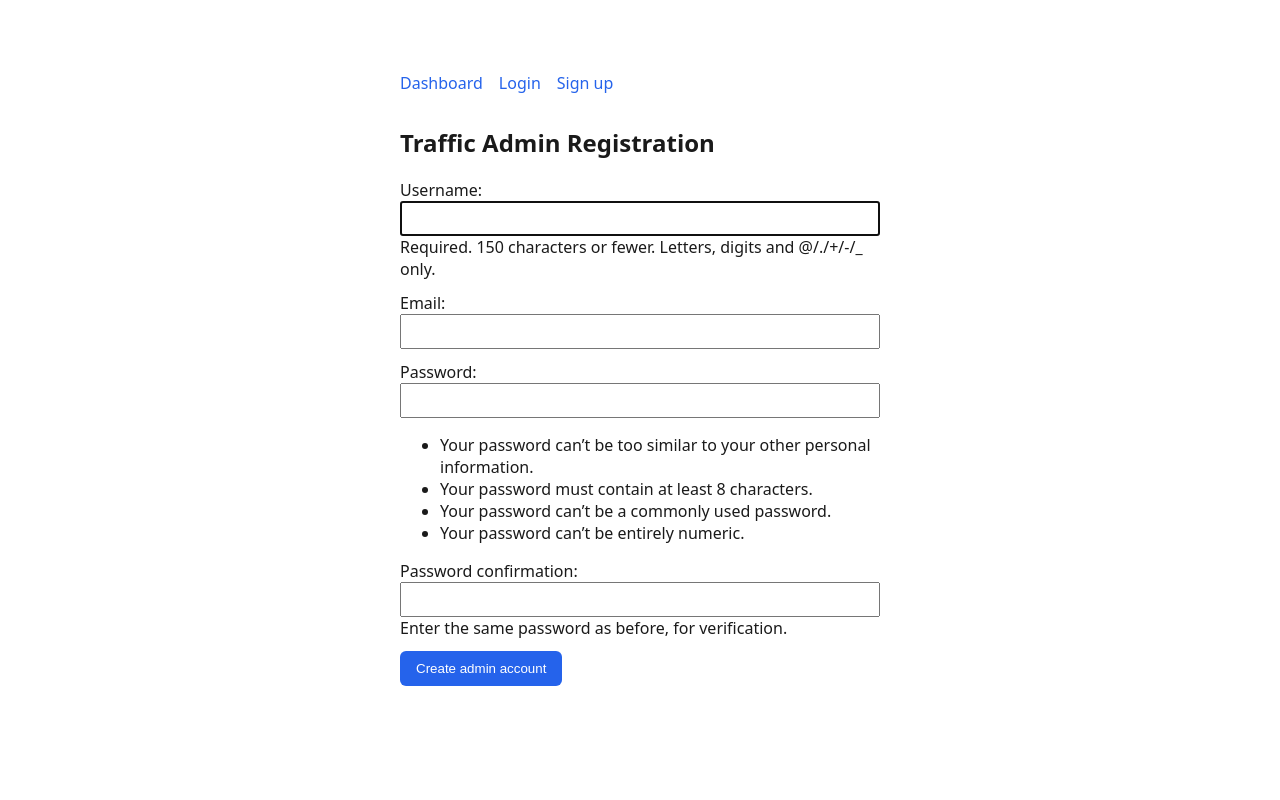
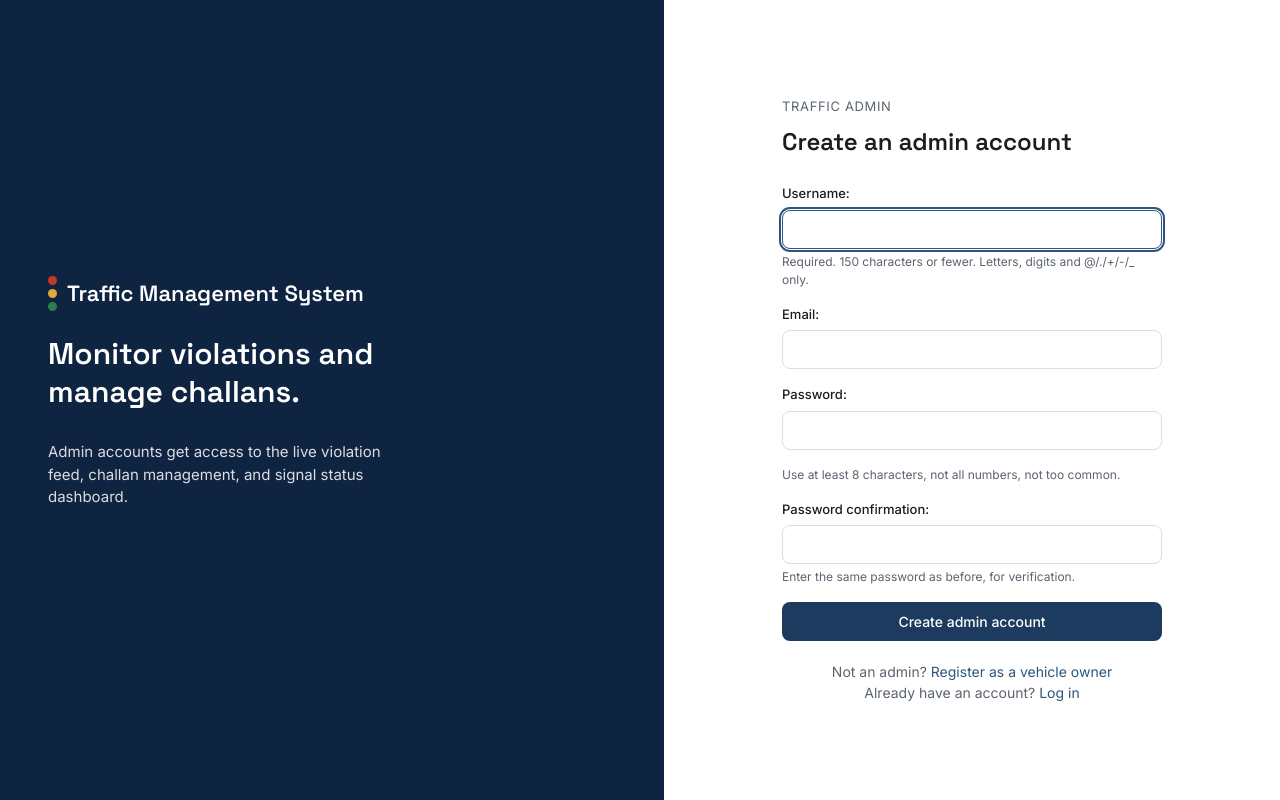
Before and after one commit to AnushkaParate/ml-traffic-system, a Django app: page /accounts/signup/admin/ in a window 1280 px wide. Run offline with Django 5.2, Linux system fonts and the light colour scheme.

Commit message:
feat: admin registrations for challan/signal_control, formal split-screen Ui

```diff
--- /dev/null
+++ b/Downloads/ml-traffic-system/static/css/styles.css
@@ -0,0 +1,144 @@
+@import url('https://fonts.googleapis.com/css2?family=Space+Grotesk:wght@500;600;700&family=Inter:wght@400;500;600&display=swap');
+
+:root {
+    --navy-900: #0F2440;
+    --navy-700: #1D3A5F;
+    --navy-500: #2C567F;
+    --amber-500: #E2A93D;
+    --amber-600: #C68A22;
+    --red-500: #C0392B;
+    --red-100: #FBEAE8;
+    --green-600: #2E7D53;
+    --green-100: #E8F4EE;
+    --neutral-50: #F5F6F7;
+    --neutral-100: #E9EBED;
+    --neutral-200: #DADDE1;
+    --neutral-600: #5B6470;
+    --neutral-900: #1A1D21;
+    --white: #FFFFFF;
+    --radius: 8px;
+}
+
+* { box-sizing: border-box; }
+
+body {
+    margin: 0;
+    font-family: 'Inter', sans-serif;
+    background: var(--neutral-50);
+    color: var(--neutral-900);
+    line-height: 1.5;
+}
+
+h1, h2, h3, .brand-name {
+    font-family: 'Space Grotesk', sans-serif;
+    font-weight: 600;
+    margin: 0;
+}
+
+a { color: var(--navy-500); text-decoration: none; }
+a:hover { text-decoration: underline; }
+
+/* ---------- Signal mark (signature element) ---------- */
+.signal-mark { display: inline-flex; flex-direction: column; gap: 4px; margin-right: 10px; vertical-align: middle; }
+.signal-mark span { width: 9px; height: 9px; border-radius: 50%; display: block; }
+.signal-mark .r { background: var(--red-500); }
+.signal-mark .a { background: var(--amber-500); }
+.signal-mark .g { background: var(--green-600); }
+
+/* ---------- Top navbar (post-login pages) ---------- */
+.topbar {
+    background: var(--navy-900);
+    color: var(--white);
+    padding: 14px 32px;
+    display: flex;
+    align-items: center;
+    justify-content: space-between;
+}
+.topbar .brand { display: flex; align-items: center; color: var(--white); font-size: 18px; }
+.topbar .brand:hover { text-decoration: none; }
+.topbar nav { display: flex; align-items: center; gap: 24px; font-size: 14px; }
+.topbar nav a { color: var(--neutral-100); }
+.topbar nav a:hover { color: var(--white); text-decoration: none; }
+.topbar .role-badge {
+    background: var(--amber-500); color: var(--navy-900); font-size: 11px; font-weight: 600;
+    padding: 2px 8px; border-radius: 4px; text-transform: uppercase; letter-spacing: 0.03em;
+}
+
+.page { max-width: 1000px; margin: 0 auto; padding: 40px 24px; }
+.page-header { margin-bottom: 28px; }
+.page-header p { color: var(--neutral-600); margin-top: 6px; }
+
+/* ---------- Messages ---------- */
+.msg-list { max-width: 1000px; margin: 16px auto 0; padding: 0 24px; }
+.msg { background: var(--green-100); color: var(--green-600); padding: 10px 16px; border-radius: var(--radius); margin-bottom: 10px; font-size: 14px; }
+
+/* ---------- Cards / grid ---------- */
+.card-grid { display: grid; grid-template-columns: repeat(auto-fit, minmax(240px, 1fr)); gap: 20px; }
+.card {
+    background: var(--white); border: 1px solid var(--neutral-200); border-radius: 12px;
+    padding: 24px;
+}
+.card h3 { font-size: 15px; color: var(--neutral-600); font-weight: 500; margin-bottom: 4px; }
+.card .stat { font-size: 28px; font-weight: 600; font-family: 'Space Grotesk', sans-serif; margin-bottom: 8px; }
+.card .tag { display: inline-block; font-size: 11px; padding: 2px 8px; border-radius: 4px; background: var(--neutral-100); color: var(--neutral-600); }
+
+.vehicle-list, .challan-list { list-style: none; padding: 0; margin: 0; }
+.vehicle-list li, .challan-list li {
+    padding: 12px 0; border-bottom: 1px solid var(--neutral-100); display: flex; justify-content: space-between; font-size: 14px;
+}
+.vehicle-list li:last-child, .challan-list li:last-child { border-bottom: none; }
+.plate { font-family: 'Space Grotesk', sans-serif; font-weight: 600; letter-spacing: 0.02em; }
+.empty-state { color: var(--neutral-600); font-size: 14px; padding: 12px 0; }
+
+/* ---------- Auth split-screen layout ---------- */
+.auth-wrap { display: flex; min-height: 100vh; }
+.auth-side {
+    flex: 1; background: var(--navy-900); color: var(--white);
+    padding: 60px 48px; display: flex; flex-direction: column; justify-content: center;
+    min-width: 320px;
+}
+.auth-side .brand-name { font-size: 22px; display: flex; align-items: center; margin-bottom: 24px; }
+.auth-side h1 { font-size: 30px; line-height: 1.25; margin-bottom: 16px; max-width: 360px; }
+.auth-side p { color: var(--neutral-200); max-width: 340px; font-size: 15px; }
+.auth-form-side {
+    flex: 1; background: var(--white); display: flex; align-items: center; justify-content: center;
+    padding: 40px 24px;
+}
+.auth-form-card { width: 100%; max-width: 380px; }
+.auth-form-card .eyebrow { font-size: 13px; color: var(--neutral-600); text-transform: uppercase; letter-spacing: 0.05em; margin-bottom: 8px; }
+.auth-form-card h2 { font-size: 24px; margin-bottom: 24px; }
+
+@media (max-width: 760px) {
+    .auth-wrap { flex-direction: column; }
+    .auth-side { padding: 40px 24px; min-height: 200px; }
+}
+
+/* ---------- Forms ---------- */
+form p { margin: 0 0 16px; }
+form label { display: block; font-size: 13px; font-weight: 500; color: var(--neutral-900); margin-bottom: 6px; }
+form input, form select {
+    width: 100%; padding: 10px 12px; border: 1px solid var(--neutral-200); border-radius: var(--radius);
+    font-family: 'Inter', sans-serif; font-size: 14px; background: var(--white); color: var(--neutral-900);
+}
+form input:focus, form select:focus { outline: 2px solid var(--navy-500); outline-offset: 1px; border-color: var(--navy-500); }
+form .helptext { font-size: 12px; color: var(--neutral-600); margin-top: 4px; display: block; }
+.errorlist { list-style: none; padding: 0; margin: 4px 0 0; color: var(--red-500); font-size: 12px; }
+
+.btn {
+    display: inline-block; width: 100%; padding: 11px 20px; border: none; border-radius: var(--radius);
+    background: var(--navy-700); color: var(--white); font-family: 'Inter', sans-serif; font-weight: 500;
+    font-size: 14px; cursor: pointer; text-align: center;
+}
+.btn:hover { background: var(--navy-900); text-decoration: none; }
+.auth-footer-link { margin-top: 20px; font-size: 14px; color: var(--neutral-600); text-align: center; }
+
+/* Trim Django's default password-rule bullet list down to a single hint line */
+form ul { list-style: none; padding: 0; margin: 4px 0 0; }
+form ul li { display: none; }
+form ul li:first-child {
+    display: block; font-size: 0; color: var(--neutral-600);
+}
+form ul li:first-child::before {
+    content: "Use at least 8 characters, not all numbers, not too common.";
+    font-size: 12px;
+}
--- a/Downloads/ml-traffic-system/templates/accounts/admin_signup.html
+++ b/Downloads/ml-traffic-system/templates/accounts/admin_signup.html
@@ -1,10 +1,17 @@
-{% extends "base.html" %}
-{% block title %}Admin Sign Up{% endblock %}
-{% block content %}
-<h2>Traffic Admin Registration</h2>
+{% extends "auth_base.html" %}
+{% block title %}Admin registration{% endblock %}
+{% block side_heading %}Monitor violations and manage challans.{% endblock %}
+{% block side_copy %}Admin accounts get access to the live violation feed, challan management, and signal status dashboard.{% endblock %}
+{% block form_content %}
+<div class="eyebrow">Traffic admin</div>
+<h2>Create an admin account</h2>
 <form method="post">
     {% csrf_token %}
     {{ form.as_p }}
-    <button type="submit">Create admin account</button>
+    <button type="submit" class="btn">Create admin account</button>
 </form>
+<div class="auth-footer-link">
+    Not an admin? <a href="{% url 'accounts:signup' %}">Register as a vehicle owner</a><br>
+    Already have an account? <a href="{% url 'accounts:login' %}">Log in</a>
+</div>
 {% endblock %}
--- /dev/null
+++ b/Downloads/ml-traffic-system/templates/auth_base.html
@@ -0,0 +1,30 @@
+{% load static %}
+<!DOCTYPE html>
+<html lang="en">
+<head>
+    <meta charset="UTF-8">
+    <meta name="viewport" content="width=device-width, initial-scale=1">
+    <title>{% block title %}Traffic Management System{% endblock %}</title>
+    <link rel="stylesheet" href="{% static 'css/styles.css' %}">
+</head>
+<body>
+<div class="auth-wrap">
+    <div class="auth-side">
+        <div class="brand-name">
+            <span class="signal-mark"><span class="r"></span><span class="a"></span><span class="g"></span></span>
+            Traffic Management System
+        </div>
+        <h1>{% block side_heading %}Automated enforcement, from detection to challan.{% endblock %}</h1>
+        <p>{% block side_copy %}Helmet, triple-riding, and signal violations are detected from recorded footage and matched to registered vehicles automatically.{% endblock %}</p>
+    </div>
+    <div class="auth-form-side">
+        <div class="auth-form-card">
+            {% if messages %}
+                {% for message in messages %}<div class="msg">{{ message }}</div>{% endfor %}
+            {% endif %}
+            {% block form_content %}{% endblock %}
+        </div>
+    </div>
+</div>
+</body>
+</html>
--- a/Downloads/ml-traffic-system/templates/base.html
+++ b/Downloads/ml-traffic-system/templates/base.html
@@ -3,31 +3,34 @@
 <html lang="en">
 <head>
     <meta charset="UTF-8">
+    <meta name="viewport" content="width=device-width, initial-scale=1">
     <title>{% block title %}Traffic Management System{% endblock %}</title>
-    <style>
-        body { font-family: system-ui, sans-serif; max-width: 480px; margin: 60px auto; color: #1a1a1a; }
-        nav { max-width: 480px; margin: 0 auto; padding: 12px 0; display: flex; gap: 16px; }
-        nav a { text-decoration: none; color: #2563eb; }
-        form p { margin: 12px 0; }
-        input, select { padding: 8px; width: 100%; box-sizing: border-box; }
-        button { padding: 10px 16px; background: #2563eb; color: white; border: none; border-radius: 6px; cursor: pointer; }
-        .msg { padding: 10px; background: #eef2ff; border-radius: 6px; margin-bottom: 16px; }
-        .errorlist { color: #dc2626; font-size: 0.9em; }
-    </style>
+    <link rel="stylesheet" href="{% static 'css/styles.css' %}">
 </head>
 <body>
+<header class="topbar">
+    <a class="brand" href="{% url 'dashboard:home' %}">
+        <span class="signal-mark"><span class="r"></span><span class="a"></span><span class="g"></span></span>
+        <span class="brand-name">Traffic Management System</span>
+    </a>
     <nav>
-    <a href="{% url 'dashboard:home' %}">Dashboard</a>
         {% if user.is_authenticated %}
-        <a href="{% url 'accounts:logout' %}">Logout ({{ user.username }})</a>
+            {% if user.profile.is_admin %}<span class="role-badge">Admin</span>{% endif %}
+            <span>{{ user.username }}</span>
+            <a href="{% url 'accounts:logout' %}">Log out</a>
         {% else %}
-        <a href="{% url 'accounts:login' %}">Login</a>
+            <a href="{% url 'accounts:login' %}">Log in</a>
             <a href="{% url 'accounts:signup' %}">Sign up</a>
         {% endif %}
     </nav>
+</header>
+
 {% if messages %}
+<div class="msg-list">
     {% for message in messages %}<div class="msg">{{ message }}</div>{% endfor %}
+</div>
 {% endif %}
+
 {% block content %}{% endblock %}
 </body>
 </html>
```
Also changed, not shown: Downloads/ml-traffic-system/challan/admin.py (+14 -1 lines), Downloads/ml-traffic-system/signal_control/admin.py (+7 -1 lines), Downloads/ml-traffic-system/templates/accounts/login.html (+7 -6 lines), Downloads/ml-traffic-system/templates/accounts/signup.html (+12 -6 lines), Downloads/ml-traffic-system/templates/dashboard/home.html (+43 -15 lines). Lines whose indentation alone changed are shown as unchanged.
